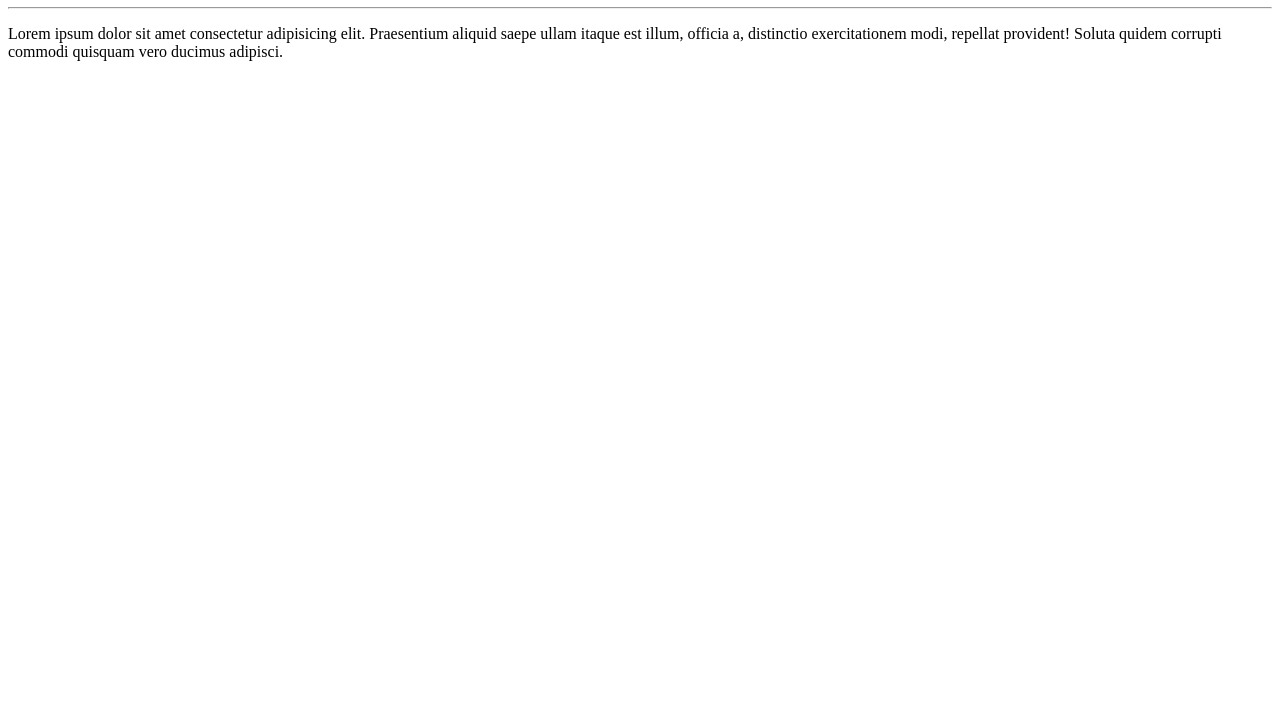
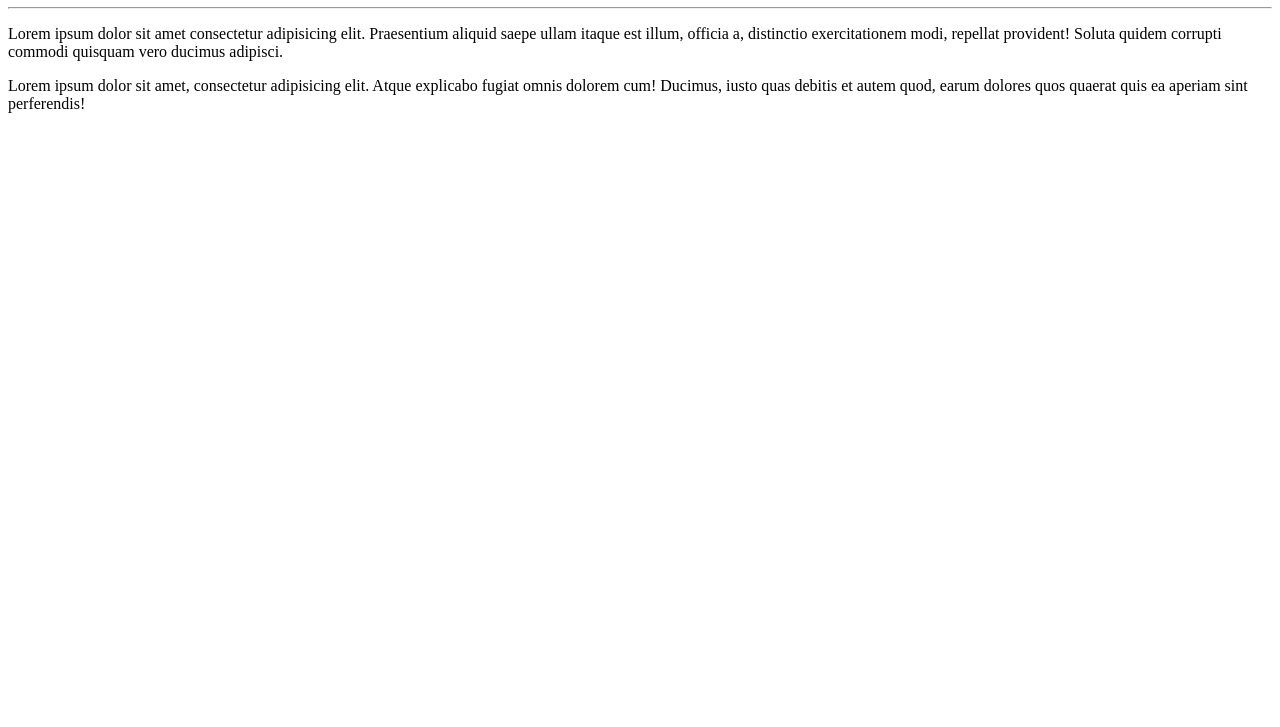
Before and after one commit to Thiago-Barreto/Ola-Mundo, a plain HTML site: page site-exemplo/index.html in a window 1280 px wide. Shown: the part 73-800 px from the top of the page. Drawn offline with Linux system fonts and the light colour scheme.

Commit message:
adicionei um parágrafo

```diff
--- a/site-exemplo/index.html
+++ b/site-exemplo/index.html
@@ -9,5 +9,6 @@
     <h1>Olá, Mundo!</h1>
     <hr>
     <p>Lorem ipsum dolor sit amet consectetur adipisicing elit. Praesentium aliquid saepe ullam itaque est illum, officia a, distinctio exercitationem modi, repellat provident! Soluta quidem corrupti commodi quisquam vero ducimus adipisci.</p>
+    <p>Lorem ipsum dolor sit amet, consectetur adipisicing elit. Atque explicabo fugiat omnis dolorem cum! Ducimus, iusto quas debitis et autem quod, earum dolores quos quaerat quis ea aperiam sint perferendis!</p>
 </body>
 </html>
```
